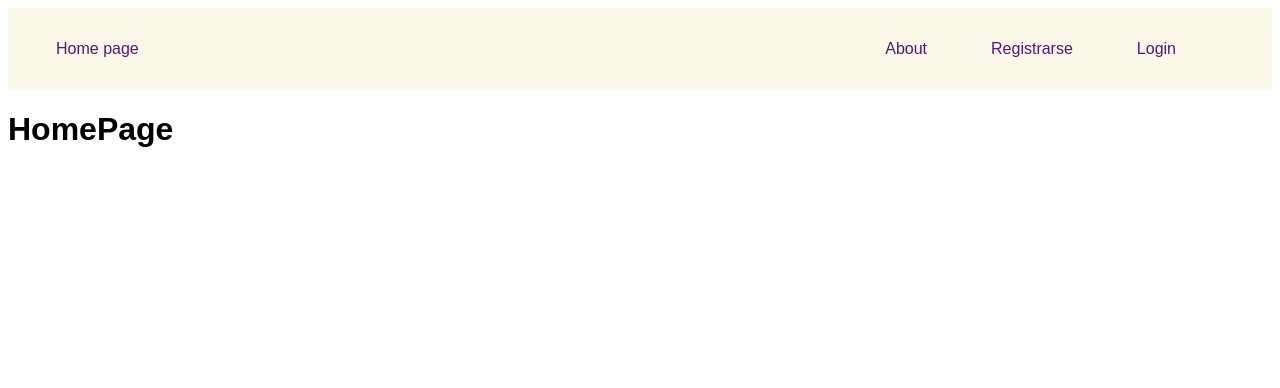
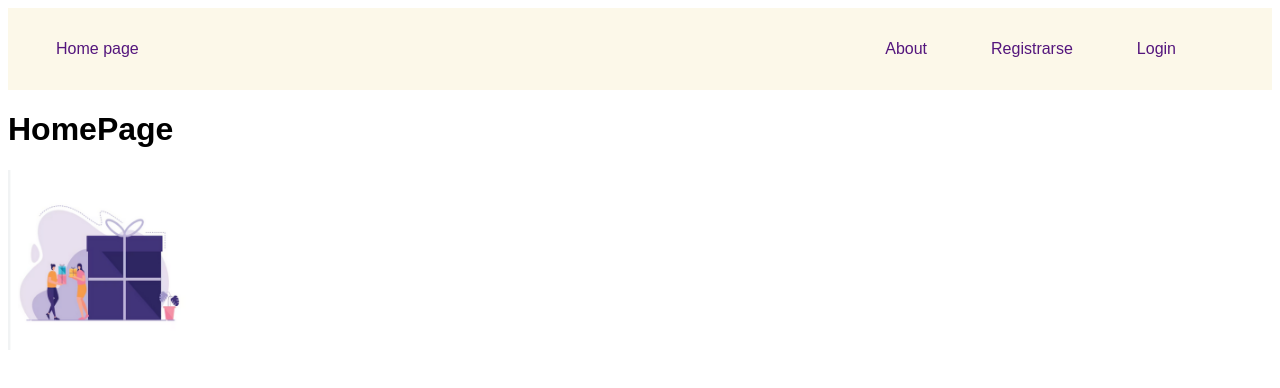
Before and after one commit to DamianMuracciole/prueba-NextJS-PostgreSQL, a Next.js app: page / in a window 1280 px wide. Shown: the top 388 px of the page. Built offline with nearby package versions, Linux system fonts and the light colour scheme; no server answers; a web font is replaced by a local one.

Commit message:
"agrego imagen de prueba en la home"

```diff
--- a/src/app/page.jsx
+++ b/src/app/page.jsx
@@ -1,9 +1,16 @@
+import Image from 'next/image';
 
 export default async function Home() {
   return (
     <main>
       <div>
         <h1>HomePage</h1>
+        <Image
+          src='/images/defaultImage.png'
+          width={180}
+          height={180}
+          alt='default image'
+        />
       </div>
     </main>
   )
```
